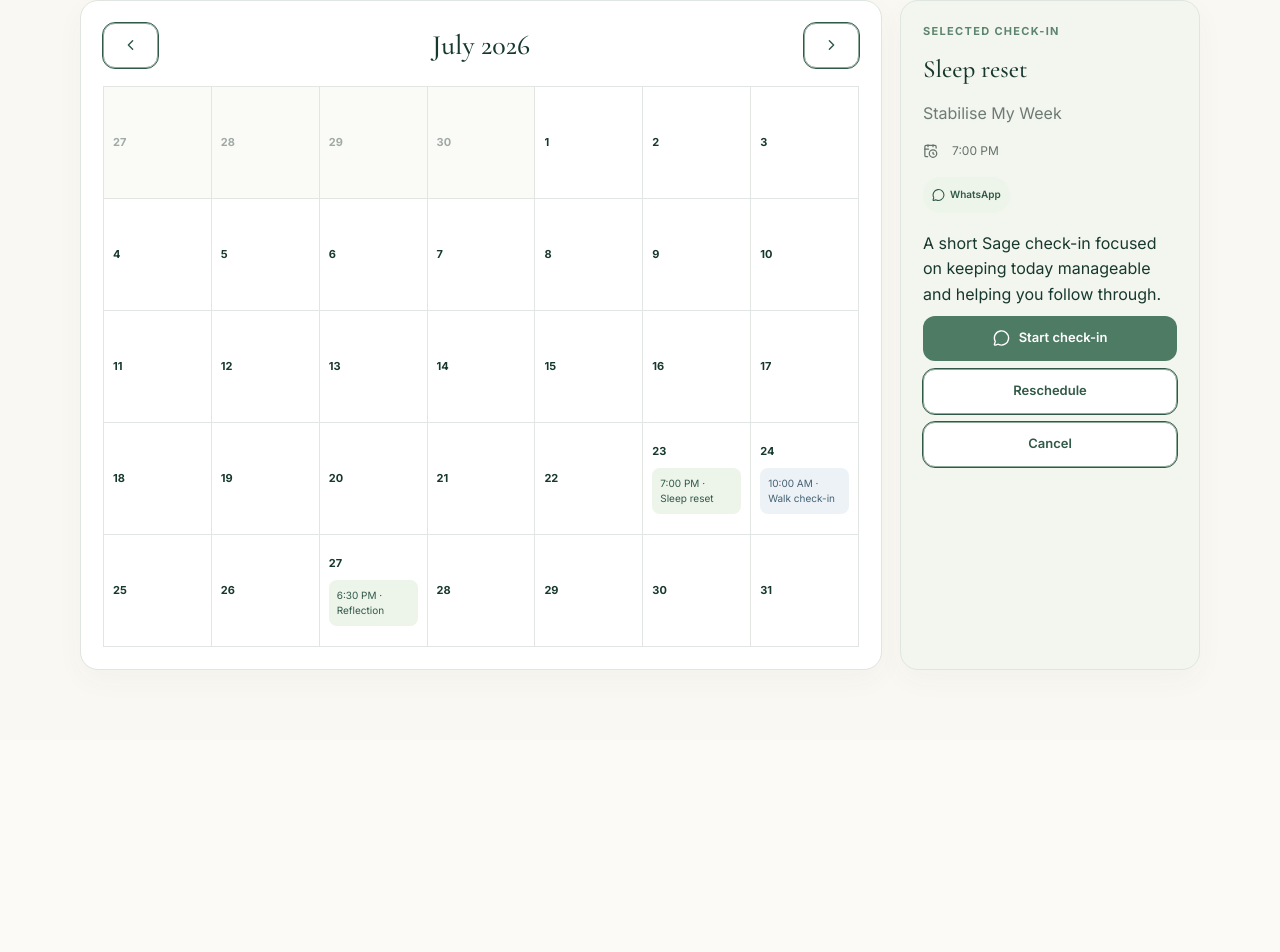
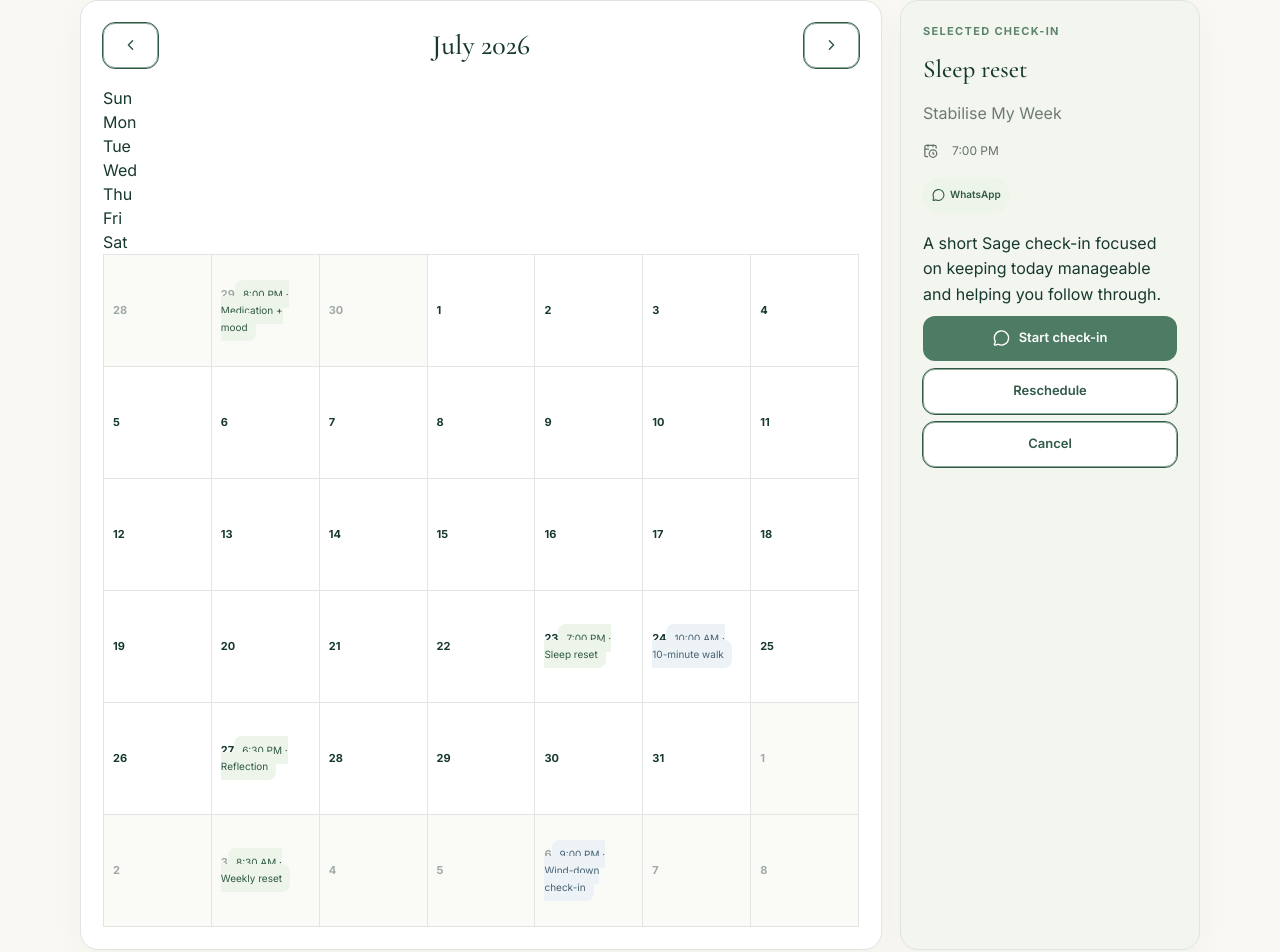
Before and after one commit to iykemoney92/sage-health-followthrough, a Next.js app in the folder sage-app/: page /calendar in a window 1280 px wide. Shown: the part 252-1204 px from the top of the page. Before the commit the page ends 992 px from the top, so only its background shows below. Built offline with nearby package versions, Linux system fonts and the light colour scheme.

Commit message:
Make calendar navigation and date selection fully interactive

```diff
--- a/sage-app/app/calendar/page.tsx
+++ b/sage-app/app/calendar/page.tsx
@@ -1,24 +1,110 @@
 "use client";
 
 import { CalendarClock, ChevronLeft, ChevronRight, MessageCircle } from "lucide-react";
-import { useState } from "react";
+import { useMemo, useState } from "react";
 import { AppShell, ChannelPill } from "@/components/app-shell";
 import { PrototypeAction } from "@/components/prototype-action";
 
-const cells=[27,28,29,30,1,2,3,4,5,6,7,8,9,10,11,12,13,14,15,16,17,18,19,20,21,22,23,24,25,26,27,28,29,30,31];
-const months=["June 2026","July 2026","August 2026"];
+type CalendarEvent = {
+  id: string;
+  date: string;
+  title: string;
+  time: string;
+  plan: string;
+  tone?: "green" | "blue";
+  description: string;
+};
+
+const EVENTS: CalendarEvent[] = [
+  { id:"jun-29", date:"2026-06-29", title:"Medication + mood", time:"8:00 PM", plan:"Stabilise My Week", description:"A short check-in on your medication routine and how the day felt." },
+  { id:"jul-23", date:"2026-07-23", title:"Sleep reset", time:"7:00 PM", plan:"Stabilise My Week", description:"A short Sage check-in focused on keeping today manageable and helping you follow through." },
+  { id:"jul-24", date:"2026-07-24", title:"10-minute walk", time:"10:00 AM", plan:"Stabilise My Week", tone:"blue", description:"A gentle movement check-in to help you follow through on today’s 10-minute walk." },
+  { id:"jul-27", date:"2026-07-27", title:"Reflection", time:"6:30 PM", plan:"Stabilise My Week", description:"A calm reflection on what helped, what felt heavy, and what to carry into the next day." },
+  { id:"aug-03", date:"2026-08-03", title:"Weekly reset", time:"8:30 AM", plan:"Better Sleep Routine", description:"A short reset for the week ahead, focused on sleep rhythm and energy." },
+  { id:"aug-06", date:"2026-08-06", title:"Wind-down check-in", time:"9:00 PM", plan:"Better Sleep Routine", tone:"blue", description:"A gentle evening check-in to support a steadier wind-down routine." },
+];
+
+const WEEKDAYS = ["Sun","Mon","Tue","Wed","Thu","Fri","Sat"];
+const MONTHS = ["January","February","March","April","May","June","July","August","September","October","November","December"];
+
+function isoDate(year:number, month:number, day:number){
+  return `${year}-${String(month+1).padStart(2,"0")}-${String(day).padStart(2,"0")}`;
+}
+
+function buildMonth(year:number, month:number){
+  const first = new Date(year, month, 1);
+  const start = new Date(year, month, 1 - first.getDay());
+  return Array.from({length:42},(_,i)=>{
+    const d = new Date(start);
+    d.setDate(start.getDate()+i);
+    return { year:d.getFullYear(), month:d.getMonth(), day:d.getDate(), iso:isoDate(d.getFullYear(),d.getMonth(),d.getDate()), inMonth:d.getMonth()===month };
+  });
+}
 
 export default function CalendarPage(){
   const [view,setView]=useState<"week"|"month">("month");
- const [month,setMonth]=useState(1);
- const [selected,setSelected]=useState("Sleep reset");
+  const [cursor,setCursor]=useState(new Date(2026,6,1));
+  const [selectedDate,setSelectedDate]=useState("2026-07-23");
+  const [selectedEventId,setSelectedEventId]=useState<string|undefined>("jul-23");
+
+  const cells=useMemo(()=>buildMonth(cursor.getFullYear(),cursor.getMonth()),[cursor]);
+  const selectedEvent=EVENTS.find(e=>e.id===selectedEventId);
+  const selectedDateObj=new Date(`${selectedDate}T12:00:00`);
+
+  function moveMonth(delta:number){
+    const next=new Date(cursor.getFullYear(),cursor.getMonth()+delta,1);
+    setCursor(next);
+    const firstOfMonth=isoDate(next.getFullYear(),next.getMonth(),1);
+    const firstEvent=EVENTS.find(e=>e.date.startsWith(firstOfMonth.slice(0,7)));
+    if(firstEvent){setSelectedDate(firstEvent.date);setSelectedEventId(firstEvent.id);}else{setSelectedDate(firstOfMonth);setSelectedEventId(undefined);}
+  }
+
+  function selectDate(date:string,eventId?:string){
+    setSelectedDate(date);
+    setSelectedEventId(eventId);
+  }
+
+  const weekStart=useMemo(()=>{
+    const d=new Date(`${selectedDate}T12:00:00`);
+    d.setDate(d.getDate()-d.getDay());
+    return d;
+  },[selectedDate]);
+
+  const weekDays=Array.from({length:7},(_,i)=>{
+    const d=new Date(weekStart);d.setDate(weekStart.getDate()+i);
+    const iso=isoDate(d.getFullYear(),d.getMonth(),d.getDate());
+    return {date:d,iso,events:EVENTS.filter(e=>e.date===iso)};
+  });
+
   return <AppShell active="Calendar"><section className="app-width app-main">
     <div className="section-head"><div><div className="page-eyebrow">CHECK-INS & REMINDERS</div><h1 className="page-title">Calendar</h1><p className="page-subtitle">See every Sage session across your plans in one calm view.</p></div><div className="tabs" style={{margin:0}}><button className={view==="week"?"active":""} onClick={()=>setView("week")}>Week</button><button className={view==="month"?"active":""} onClick={()=>setView("month")}>Month</button></div></div>
     <div className="calendar-shell">
-   <section className="panel calendar-panel"><div className="calendar-toolbar"><button className="app-btn outline" onClick={()=>setMonth(Math.max(0,month-1))}><ChevronLeft/></button><h2 style={{fontFamily:'var(--font-display)',fontSize:28,margin:0}}>{months[month]}</h2><button className="app-btn outline" onClick={()=>setMonth(Math.min(2,month+1))}><ChevronRight/></button></div>
-   {view==="month"?<div className="calendar-grid">{cells.map((n,i)=><button type="button" className={`cal-cell ${i<4?'muted-cell':''}`} key={i} onClick={()=>{if(n===23)setSelected("Sleep reset");if(n===24)setSelected("10-minute walk");}}><b>{n}</b>{n===23&&<div className="event">7:00 PM · Sleep reset</div>}{n===24&&<div className="event blue">10:00 AM · Walk check-in</div>}{n===27&&i>4&&<div className="event">6:30 PM · Reflection</div>}</button>)}</div>:<div className="prototype-week-view">{["Thu 23","Fri 24","Sat 25","Sun 26","Mon 27","Tue 28","Wed 29"].map((d,i)=><button key={d} className={`prototype-week-day ${i===0?'active':''}`} onClick={()=>setSelected(i===1?"10-minute walk":"Sleep reset")}><b>{d}</b><span>{i===0?"7:00 PM · Sleep reset":i===1?"10:00 AM · Walk check-in":"No check-in"}</span></button>)}</div>}
+      <section className="panel calendar-panel">
+        <div className="calendar-toolbar"><button className="app-btn outline" onClick={()=>moveMonth(-1)} aria-label="Previous month"><ChevronLeft/></button><h2 style={{fontFamily:'var(--font-display)',fontSize:28,margin:0}}>{MONTHS[cursor.getMonth()]} {cursor.getFullYear()}</h2><button className="app-btn outline" onClick={()=>moveMonth(1)} aria-label="Next month"><ChevronRight/></button></div>
+        {view==="month"?<>
+          <div className="calendar-weekday-row">{WEEKDAYS.map(d=><div key={d}>{d}</div>)}</div>
+          <div className="calendar-grid">{cells.map(cell=>{
+            const dayEvents=EVENTS.filter(e=>e.date===cell.iso);
+            const isSelected=selectedDate===cell.iso;
+            return <button type="button" className={`cal-cell ${!cell.inMonth?'muted-cell':''} ${isSelected?'selected-day':''}`} key={cell.iso} onClick={()=>selectDate(cell.iso,dayEvents[0]?.id)}>
+              <b>{cell.day}</b>
+              {dayEvents.map(event=><span key={event.id} className={`event ${event.tone==='blue'?'blue':''}`} onClick={(ev)=>{ev.stopPropagation();selectDate(cell.iso,event.id);}}>{event.time} · {event.title}</span>)}
+            </button>;
+          })}</div>
+        </>:<div className="prototype-week-view">{weekDays.map(({date,iso,events})=><button key={iso} className={`prototype-week-day ${selectedDate===iso?'active':''}`} onClick={()=>selectDate(iso,events[0]?.id)}><b>{WEEKDAYS[date.getDay()]} {date.getDate()}</b>{events.length?events.map(e=><span key={e.id} onClick={(ev)=>{ev.stopPropagation();selectDate(iso,e.id)}}>{e.time} · {e.title}</span>):<span>No check-in</span>}</button>)}</div>}
       </section>
-   <aside className="panel calendar-detail"><div className="panel-label">SELECTED CHECK-IN</div><h3>{selected}</h3><p className="muted">Stabilise My Week</p><div className="plan-meta-row"><CalendarClock/> {selected==="Sleep reset"?"7:00 PM":"10:00 AM"}</div><ChannelPill/><p style={{lineHeight:1.6,marginTop:18}}>A short Sage check-in focused on keeping today manageable and helping you follow through.</p><PrototypeAction className="app-btn primary" label={<><MessageCircle/> Start check-in</>} title={`Start ${selected}`} description="This opens the check-in experience in the frontend prototype."/><PrototypeAction className="app-btn outline" label="Reschedule" title="Reschedule check-in" description="Choose another time for this check-in in the live product."><div className="prototype-choice-row"><button>Later today</button><button>Tomorrow</button><button>Pick a time</button></div></PrototypeAction><PrototypeAction className="app-btn outline" label="Cancel" title="Cancel this check-in?" description="The prototype keeps the event in place; the live integration will update the schedule."/></aside>
+
+      <aside className="panel calendar-detail">
+        <div className="panel-label">{selectedEvent?"SELECTED CHECK-IN":"SELECTED DATE"}</div>
+        {selectedEvent?<>
+          <h3>{selectedEvent.title}</h3><p className="muted">{selectedEvent.plan}</p><div className="plan-meta-row"><CalendarClock/> {selectedEvent.time}</div><ChannelPill/><p style={{lineHeight:1.6,marginTop:18}}>{selectedEvent.description}</p>
+          <PrototypeAction className="app-btn primary" label={<><MessageCircle/> Start check-in</>} title={`Start ${selectedEvent.title}`} description="This opens the check-in experience in the frontend prototype."/>
+          <PrototypeAction className="app-btn outline" label="Reschedule" title="Reschedule check-in" description="Choose another time for this check-in in the live product."><div className="prototype-choice-row"><button>Later today</button><button>Tomorrow</button><button>Pick a time</button></div></PrototypeAction>
+          <PrototypeAction className="app-btn outline" label="Cancel" title="Cancel this check-in?" description="The prototype keeps the event in place; the live integration will update the schedule."/>
+        </>:<>
+          <h3>{selectedDateObj.toLocaleDateString("en-GB",{weekday:"long",day:"numeric",month:"long"})}</h3><p className="muted">No Sage check-ins scheduled for this date.</p><div className="calendar-empty-state"><CalendarClock/><p>Your calendar is clear. You can keep the day light, or start a new plan when you’re ready.</p></div>
+        </>}
+      </aside>
     </div>
   </section></AppShell>;
 }
```
Lines whose indentation alone changed are shown as unchanged.
